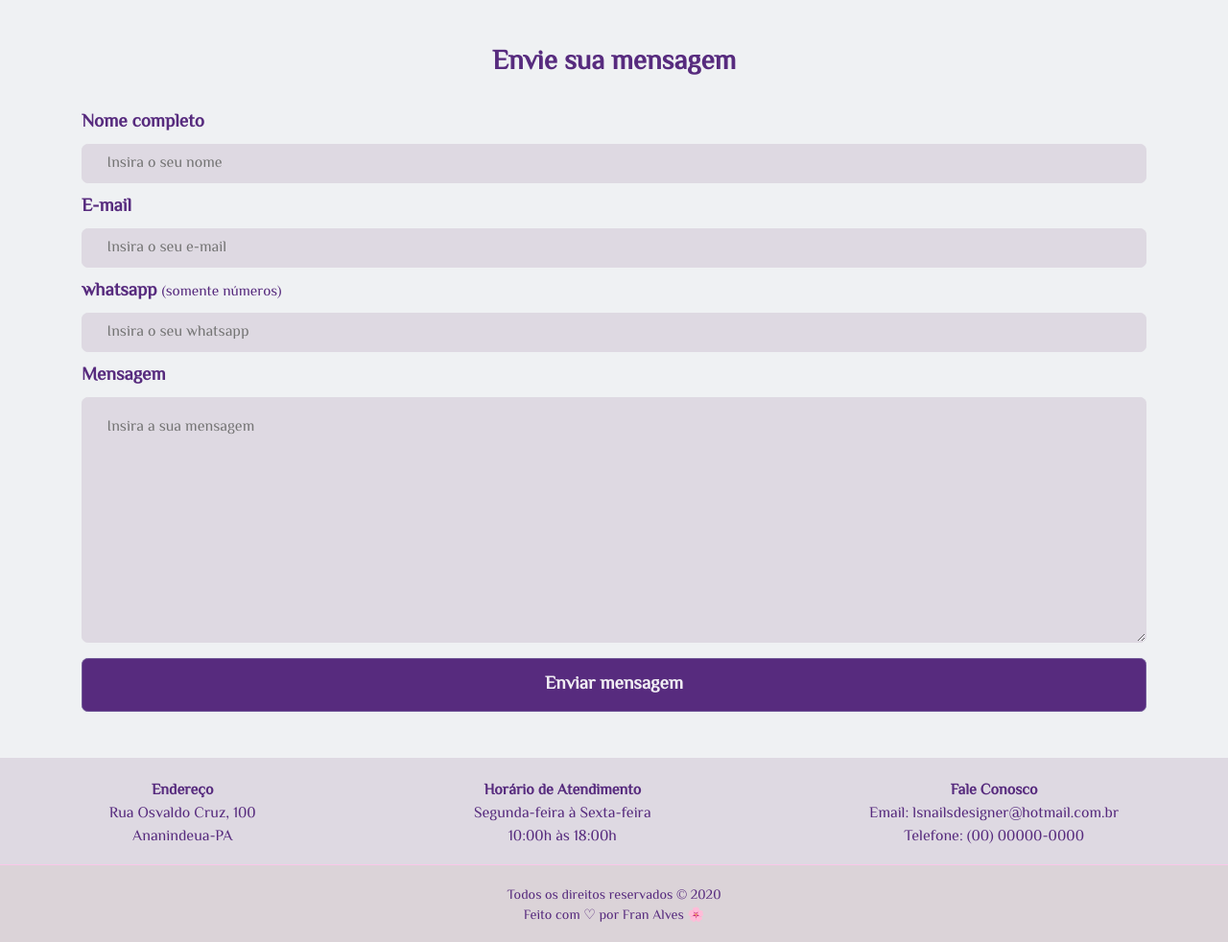
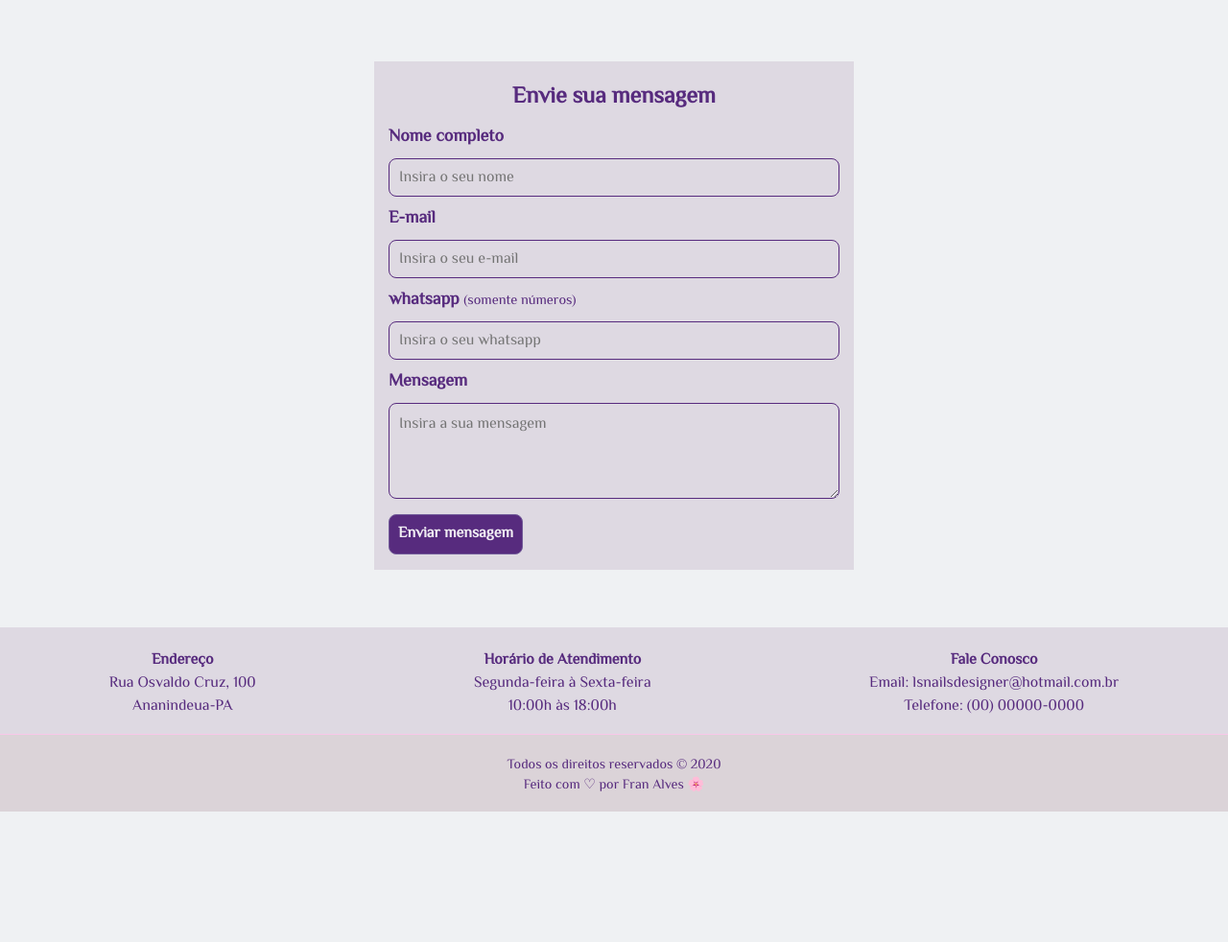
Before and after one commit to fransanalves/first-project, a PHP site: page /form.html in a window 1280 px wide. Shown: the part 116-1098 px from the top of the page at 96% size. After the commit the page ends 962 px from the top, so only its background shows below. Run offline with PHP 8.4, Linux system fonts and the light colour scheme; some libraries are stand-ins or nearby versions.

Commit message:
ajuste de css no form

```diff
--- a/css_/form.css
+++ b/css_/form.css
@@ -1,7 +1,7 @@
 @font-face {
     font-family: "Montserrat";
     src: url("../fontes_/Montserrat-Regular.ttf");
-    font-size: 1rem;
+    font-size: 16px;
 }
 
 * {
@@ -11,53 +11,61 @@
 }
 
 .principal-form {
-    margin-top: 10rem;
+    margin-top: 180px;
+    width: 500px;
+    background-color: #ded9e2;
 
 }
 
+.title-principal {
+    padding: 20px 0 0 0;
+    margin: 0;
+    font-size: 24px;
+}
 .input-block label,
 .textarea-block label {
     font-weight: bold;
-    margin-top: .6rem;
-    font-size: 1.2rem;
+    margin-top: 10px;
+    font-size: 18px;
 }
 
 .input-block input,
 .textarea-block textarea {
     display: block;
     width: 100%;
-    height: 2.6rem;
-    border: 1px solid #ded9e2;
-    border-radius: .4rem;
+    border: 1px solid #572b7e;
+    border-radius: 8px;
     outline: 0;
-    padding: 0 1.6rem;
-    background: #ded9e2;
+    background-color: #ded9e2;
 }
 
+.input-block input {
+    height: 40px;
+    padding: 0 10px;
+}
 .textarea-block textarea {
-    padding: 1.2rem 1.6rem;
-    height: 16rem;
+    padding: 10px;
+    height: 100px;
     resize: vertical;
 }
 
 .input-block,
-.footer-block,
 .textarea-block {
     position: relative;
 }
 
-.footer-block {
-    margin-bottom: 3rem;
-}
 
-.footer-block button {
-    width: 100%;
+.button {
+    width: 140px;
     color: #f0edf3;
     font-weight: bold;
-    font-size: 1.2rem;
-    margin-top: 1rem;
-    padding: .8rem;
-    border-radius: .4rem;
+    margin: 16px 0;
+    padding: 8px;
+    border-radius: 8px;
     border: 1px solid #715998;
     background: #572b7e;
 }
+
+.footer-geral {
+    margin-top: 60px;
+}
--- a/form.html
+++ b/form.html
@@ -67,9 +67,9 @@
 
                 </fieldset>
 
-                <footer class="footer-block">
-                    <button type="submit" form="form-contato">Enviar mensagem</button>
-                </footer>
+                <div class="container-button">
+                    <button class="button" type="submit" form="form-contato">Enviar mensagem</button>
+                </div>
 
             </form>
         </main>
```
